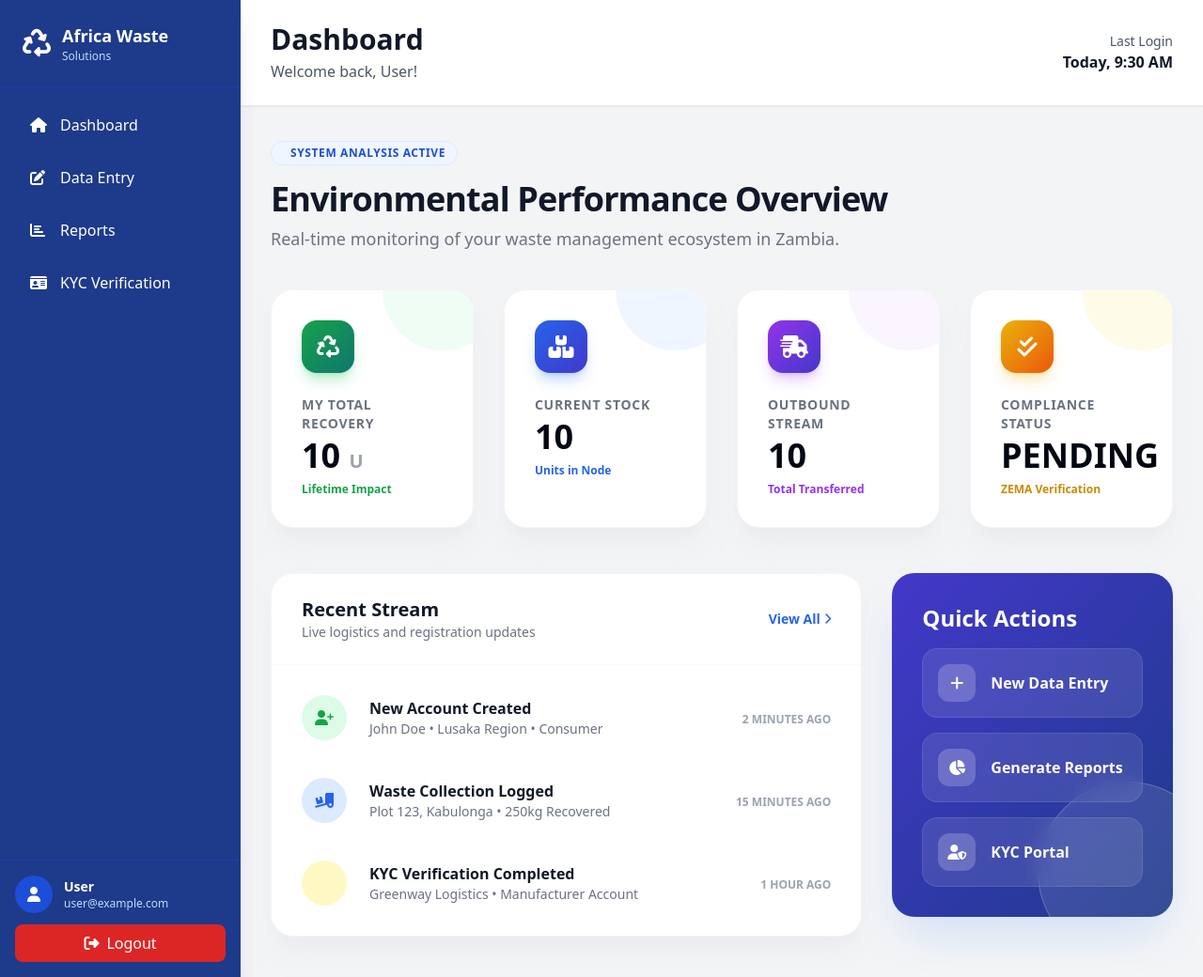
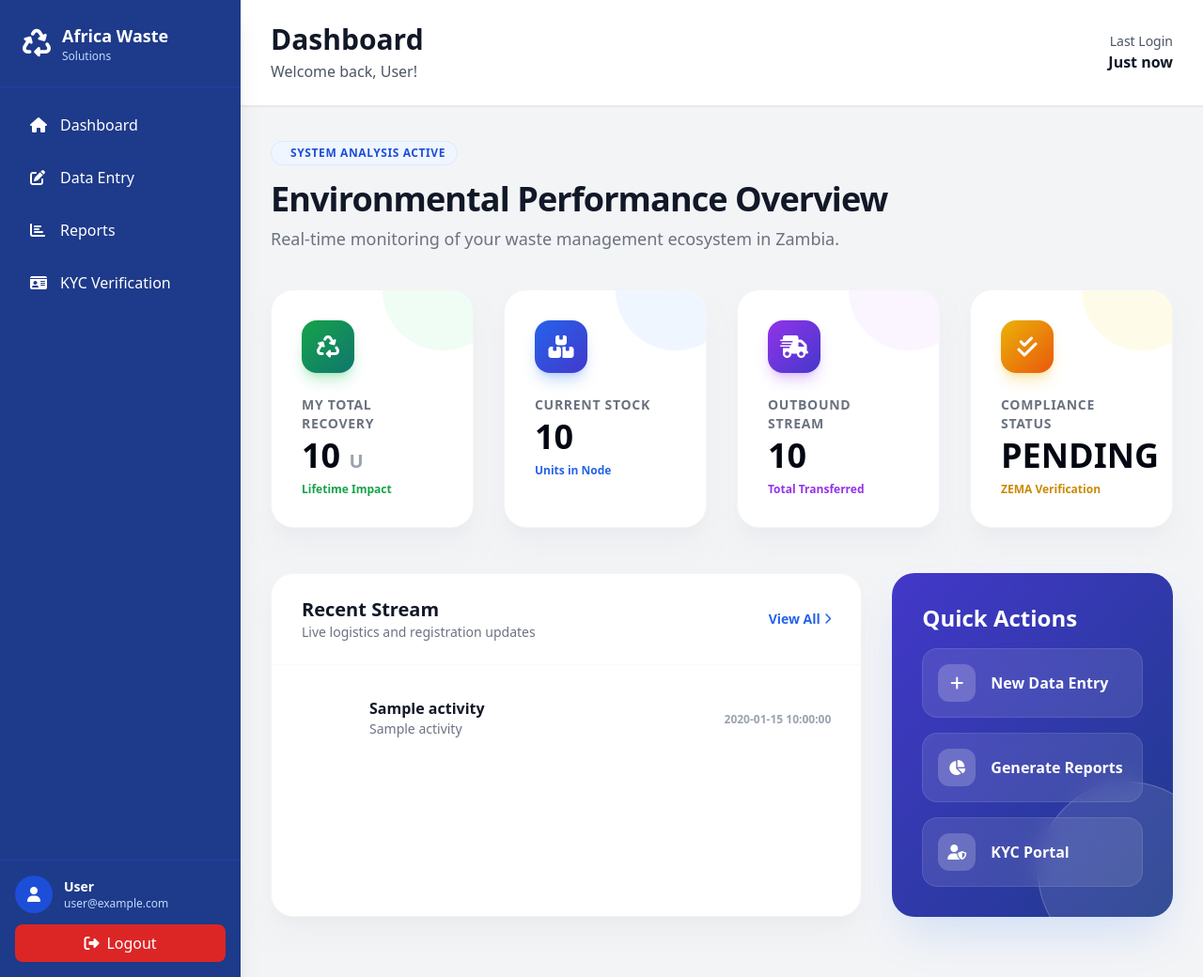
Before and after one commit to addplux/africa-waste-solutions, a Flask app: template flask-frontend/templates/dashboard.html in a window 1280 px wide. Shown: the whole page at 94% size. Run offline with Flask 3, Linux system fonts and the light colour scheme; the template is opened without the code that fills it: most values are stand-ins (such as "Sample title", 1, 10 or a date in 2020); some libraries are stand-ins or nearby versions.

Commit message:
feat: real-time dashboard data and activity stream

```diff
--- a/flask-frontend/app.py
+++ b/flask-frontend/app.py
@@ -4,6 +4,8 @@ from config import Config
 import os
 from werkzeug.utils import secure_filename
 from functools import wraps
+
+from datetime import datetime
 
 app = Flask(__name__)
 app.config.from_object(Config)
@@ -77,6 +79,7 @@ def login():
             data = response.json()
             session['user'] = data['user']
             session['token'] = data['token']
+            session['login_time'] = datetime.now().strftime("%I:%M %p, %d %b %Y")
             session['details_confirmed'] = False # Reset confirmation on login
             flash(f"Welcome back, {session['user']['name']}!", 'success')
 
@@ -178,6 +181,7 @@ def account_creation():
                 if 'token' in resp_data:
                     session['user'] = resp_data['user']
                     session['token'] = resp_data['token']
+                    session['login_time'] = datetime.now().strftime("%I:%M %p, %d %b %Y")  # Store formatted login time
                     flash(f"Account created! Welcome, {session['user']['name']}.", 'success')
                     return redirect(url_for('dashboard'))
                 else:
@@ -201,7 +205,7 @@ def dashboard():
     if session.get('user', {}).get('role') != 'admin' and not session.get('details_confirmed'):
         return redirect(url_for('confirm_details'))
 
-    # Fetch personalized stats from Go Backend
+    # Fetch personalized stats from Go Backend (for all users)
     user_stats = {
         'supply_received': 0,
         'distributed': 0,
@@ -215,7 +219,104 @@ def dashboard():
     if response and response.status_code == 200:
         user_stats = response.json().get('data', user_stats)
 
-    return render_template('dashboard.html', user=session.get('user'), stats=user_stats)
+    # ADMIN SPECIFIC REAL-TIME DATA
+    admin_stats = {}
+    recent_activity = []
+
+    if session.get('user', {}).get('role') == 'admin':
+        # 1. Fetch Report Stats for "Global Recovery" and "Distributed"
+        rep_resp = api_call('reports/stats', method='GET')
+        rep_data = {}
+        if rep_resp and rep_resp.status_code == 200:
+            rep_data = rep_resp.json().get('data', {})
+
+        # 2. Fetch Accounts for "Total Nodes" and "KYC Queue"
+        acc_resp = api_call('accounts', method='GET')
+        all_accounts = []
+        if acc_resp and acc_resp.status_code == 200:
+            all_accounts = acc_resp.json().get('data', [])
+
+        # Calculate Admin KPI Stats
+        admin_stats['total_accounts'] = len(all_accounts)
+        admin_stats['pending_kyc'] = len([a for a in all_accounts if a.get('kyc_status') == 'pending'])
+        admin_stats['global_recovery'] = rep_data.get('returned', 0)
+        admin_stats['node_status'] = "100%" # Placeholder for now, or calc active/total
+
+        # 3. Build Recent Activity Stream
+        # Fetch Entries
+        ent_resp = api_call('entries', method='GET')
+        all_entries = []
+        if ent_resp and ent_resp.status_code == 200:
+            all_entries = ent_resp.json().get('data', [])
+
+        # Combine Accounts (New Signups) and Entries (Transactions)
+        # We need to normalize them to: {type, title, subtitle, time, icon, color}
+
+        for acc in all_accounts:
+            recent_activity.append({
+                'raw_date': acc.get('created_at', ''),
+                'title': 'New Account Created',
+                'subtitle': f"{acc.get('name', 'Unknown')} • {acc.get('account_type', 'User')} • {acc.get('area', 'N/A')}",
+                'icon': 'fa-user-plus',
+                'color': 'green'
+            })
+
+        for ent in all_entries:
+            e_type = ent.get('transaction_type', 'log')
+            title = "Transaction Logged"
+            icon = "fa-exchange-alt"
+            color = "blue"
+
+            if e_type == 'supply':
+                 title = "Production Recorded"
+                 icon = "fa-industry"
+                 color = "indigo"
+            elif e_type == 'return':
+                 title = "Waste Recovery"
+                 icon = "fa-recycle"
+                 color = "green"
+            elif e_type == 'transfer':
+                 title = "Stock Transfer"
+                 icon = "fa-truck"
+                 color = "blue"
+
+            qty = ent.get('unit', 0) # Simplified display
+            group = ent.get('product_group', 'General')
+
+            recent_activity.append({
+                'raw_date': ent.get('created_at', ''),
+                'title': title,
+                'subtitle': f"{group} • {qty} Units",
+                'icon': icon,
+                'color': color
+            })
+
+        # Sort by date descending (newest first)
+        recent_activity.sort(key=lambda x: x['raw_date'], reverse=True)
+        # Take top 10
+        recent_activity = recent_activity[:10]
+
+        # Calculate "Ago" time
+        now = datetime.now()
+        for item in recent_activity:
+            try:
+                # Go time format ex: 2024-12-12T10:00:00.000Z
+                dt = datetime.strptime(item['raw_date'].split('.')[0], "%Y-%m-%dT%H:%M:%S")
+                diff = now - dt
+                seconds = diff.total_seconds()
+
+                if seconds < 60:
+                    item['time_ago'] = "JUST NOW"
+                elif seconds < 3600:
+                    item['time_ago'] = f"{int(seconds // 60)} MIN AGO"
+                elif seconds < 86400:
+                    item['time_ago'] = f"{int(seconds // 3600)} HOURS AGO"
+                else:
+                    item['time_ago'] = f"{int(seconds // 86400)} DAYS AGO"
+            except:
+                item['time_ago'] = "RECENTLY"
+
+    return render_template('dashboard.html', user=session.get('user'), stats=user_stats, admin_stats=admin_stats, recent_activity=recent_activity)
 
 @app.route('/accounts')
 @login_required
--- a/flask-frontend/templates/dashboard.html
+++ b/flask-frontend/templates/dashboard.html
@@ -19,7 +19,7 @@
                 <div class="flex items-center gap-4">
                     <div class="text-right">
                         <p class="text-sm text-gray-600">Last Login</p>
-                        <p class="font-semibold text-gray-900">Today, 9:30 AM</p>
+                        <p class="font-semibold text-gray-900">{{ session.get('login_time', 'Just now') }}</p>
                     </div>
                 </div>
             </div>
@@ -56,7 +56,7 @@
                         </div>
                         <p class="text-gray-500 font-semibold text-sm uppercase tracking-wider">Total Ecosystem Nodes
                         </p>
-                        <p class="text-4xl font-black text-gray-950 mt-1">1,234</p>
+                        <p class="text-4xl font-black text-gray-950 mt-1">{{ admin_stats.total_accounts }}</p>
                         <p class="text-xs font-bold text-blue-600 mt-2">Active Participants</p>
                     </div>
                 </div>
@@ -75,8 +75,8 @@
                             </div>
                         </div>
                         <p class="text-gray-500 font-semibold text-sm uppercase tracking-wider">Global Recovery</p>
-                        <p class="text-4xl font-black text-gray-950 mt-1">45.2 <span
-                                class="text-xl font-bold text-gray-400">T</span></p>
+                        <p class="text-4xl font-black text-gray-950 mt-1">{{ "{:,}".format(admin_stats.global_recovery)
+                            }} <span class="text-xl font-bold text-gray-400">T</span></p>
                         <p class="text-xs font-bold text-green-600 mt-2">Total System Output</p>
                     </div>
                 </div>
@@ -95,7 +95,7 @@
                             </div>
                         </div>
                         <p class="text-gray-500 font-semibold text-sm uppercase tracking-wider">KYC Queue</p>
-                        <p class="text-4xl font-black text-gray-950 mt-1">23</p>
+                        <p class="text-4xl font-black text-gray-950 mt-1">{{ admin_stats.pending_kyc }}</p>
                         <p class="text-xs font-bold text-yellow-600 mt-2">Awaiting Verification</p>
                     </div>
                 </div>
@@ -213,49 +213,26 @@
                         </button>
                     </div>
                     <div class="p-4">
-                        <div class="space-y-2">
-                            <div class="group flex items-center gap-6 p-4 rounded-2xl hover:bg-gray-50 transition-all">
-                                <div
-                                    class="w-12 h-12 bg-green-100 rounded-full flex items-center justify-center text-green-600 group-hover:scale-110 transition-transform">
-                                    <i class="fas fa-user-plus"></i>
-                                </div>
-                                <div class="flex-1">
-                                    <p class="font-bold text-gray-900">New Account Created</p>
-                                    <p class="text-sm text-gray-500">John Doe • Lusaka Region • Consumer</p>
-                                </div>
-                                <div class="text-right">
-                                    <span class="text-xs font-bold text-gray-400">2 MINUTES AGO</span>
-                                </div>
+                        {% for activity in recent_activity %}
+                        <div class="group flex items-center gap-6 p-4 rounded-2xl hover:bg-gray-50 transition-all">
+                            <div
+                                class="w-12 h-12 bg-{{ activity.color or 'blue' }}-100 rounded-full flex items-center justify-center text-{{ activity.color or 'blue' }}-600 group-hover:scale-110 transition-transform">
+                                <i class="fas {{ activity.icon }}"></i>
                             </div>
-
-                            <div class="group flex items-center gap-6 p-4 rounded-2xl hover:bg-gray-50 transition-all">
-                                <div
-                                    class="w-12 h-12 bg-blue-100 rounded-full flex items-center justify-center text-blue-600 group-hover:scale-110 transition-transform">
-                                    <i class="fas fa-truck-loading"></i>
-                                </div>
-                                <div class="flex-1">
-                                    <p class="font-bold text-gray-900">Waste Collection Logged</p>
-                                    <p class="text-sm text-gray-500">Plot 123, Kabulonga • 250kg Recovered</p>
-                                </div>
-                                <div class="text-right">
-                                    <span class="text-xs font-bold text-gray-400">15 MINUTES AGO</span>
-                                </div>
+                            <div class="flex-1">
+                                <p class="font-bold text-gray-900">{{ activity.title }}</p>
+                                <p class="text-sm text-gray-500">{{ activity.subtitle }}</p>
                             </div>
-
-                            <div class="group flex items-center gap-6 p-4 rounded-2xl hover:bg-gray-50 transition-all">
-                                <div
-                                    class="w-12 h-12 bg-yellow-100 rounded-full flex items-center justify-center text-yellow-600 group-hover:scale-110 transition-transform">
-                                    <i class="fas fa-verified"></i>
-                                </div>
-                                <div class="flex-1">
-                                    <p class="font-bold text-gray-900">KYC Verification Completed</p>
-                                    <p class="text-sm text-gray-500">Greenway Logistics • Manufacturer Account</p>
-                                </div>
-                                <div class="text-right">
-                                    <span class="text-xs font-bold text-gray-400">1 HOUR AGO</span>
-                                </div>
+                            <div class="text-right">
+                                <span class="text-xs font-bold text-gray-400 uppercase">{{ activity.time_ago }}</span>
                             </div>
                         </div>
+                        {% else %}
+                        <div class="p-8 text-center text-gray-500">
+                            <i class="fas fa-stream text-4xl text-gray-200 mb-3"></i>
+                            <p>No recent activity stream.</p>
+                        </div>
+                        {% endfor %}
                     </div>
                 </div>
 
```
